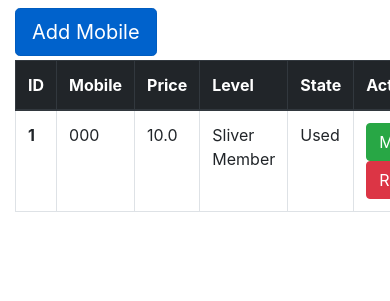
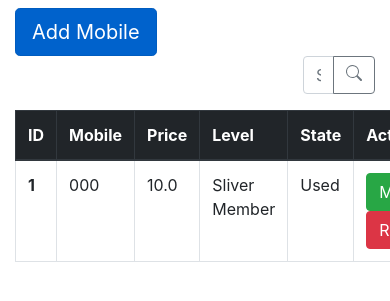
Before and after one commit to Thierry014/UserManagement_dj, a Django app: page /prettynum/ in a window 390 px wide; the page is wider, and only the part inside the window is pictured. Shown: the part 56-357 px from the top of that part. Run offline with Django 4.2, Linux system fonts and the light colour scheme; tables that the repository leaves empty hold one stand-in row (values such as "Sample post"); some libraries are stand-ins or nearby versions.

Commit message:
add search function to mobile

```diff
--- a/app1/templates/prettynum_list.html
+++ b/app1/templates/prettynum_list.html
@@ -5,6 +5,18 @@
         <div class="container">
             <div class="mb-1">
                 <a href="/add_prettynum/" class="btn btn-primary btn-lg active" role="button" aria-pressed="true">Add Mobile</a>
+                <form method="get">
+                    <div class="input-group mb-3" style="float:right; width:20%">
+                        <input type="text" class="form-control" name="q" placeholder="Search for" aria-label="Search for" aria-describedby="basic-addon2">
+                        <div class="input-group-append">
+                            <button class="btn btn-outline-secondary" type="submit">
+                                <svg xmlns="http://www.w3.org/2000/svg" width="16" height="16" fill="currentColor" class="bi bi-search" viewBox="0 0 16 16">
+                                    <path d="M11.742 10.344a6.5 6.5 0 1 0-1.397 1.398h-.001q.044.06.098.115l3.85 3.85a1 1 0 0 0 1.415-1.414l-3.85-3.85a1 1 0 0 0-.115-.1zM12 6.5a5.5 5.5 0 1 1-11 0 5.5 5.5 0 0 1 11 0"></path>
+                                </svg>
+                            </button>
+                        </div>
+                    </div>
+                </form>
             </div>
             <table class="table table-bordered">
                 <thead class="thead-dark">
--- a/app1/views.py
+++ b/app1/views.py
@@ -117,7 +117,12 @@ class PrettyNumMf(forms.ModelForm):
 
 def prettynum_list(request):
     prettynummf = PrettyNumMf()
-    prettynum_queryset = PrettyNum.objects.all().order_by('id')
+    #add search logic
+    search_q = request.GET.get('q', '')
+    search_dict = {}
+    if search_q:
+        search_dict['mobile__contains'] = search_q
+    prettynum_queryset = PrettyNum.objects.filter(**search_dict).order_by('id')
     print(prettynum_queryset)
     return render(request, "prettynum_list.html", {'form': prettynummf, 'prettynum_list': prettynum_queryset})
 
```
